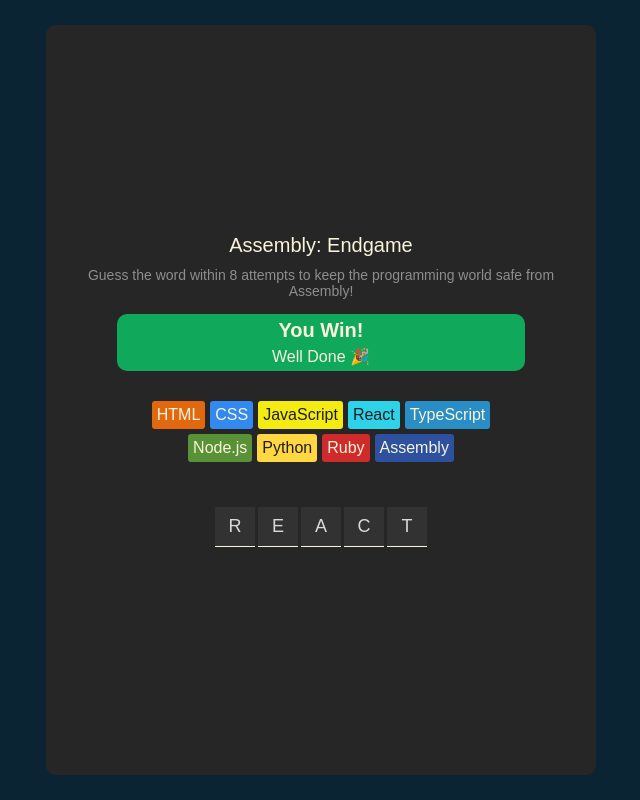
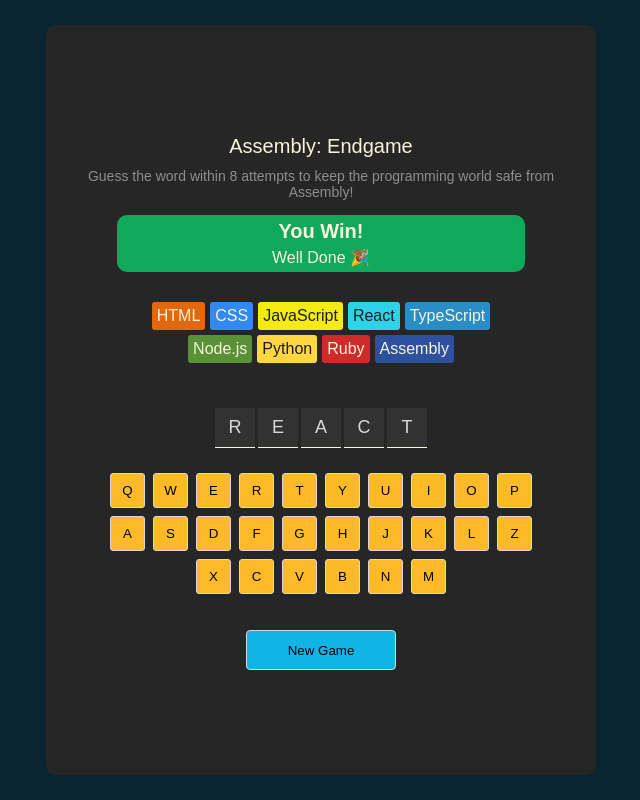
Before and after one commit to prathmyx/AssemblyEndgame, a React (Vite) app: page / in a window 1280 px wide. Shown: the whole page, without its empty margins (319-959 px from the left). Built offline with nearby package versions, Linux system fonts and the light colour scheme.

Commit message:
feat:added keys and button

```diff
--- a/src/Components/App.jsx
+++ b/src/Components/App.jsx
@@ -3,6 +3,8 @@
 import Chips from "./Chips"
 import { languages } from "./languages"
 import Word from "./Word"
+import Keyboard from "./Keyboard"
+import Button from "./Button"
 
 export default function App() {
     const [word, setWord] = useState("react");
@@ -13,11 +15,15 @@
 
     const wordList = word.split("");
 
+    const alphaList = "qwertyuiopasdfghjklzxcvbnm".split("");
+
     return (
         <>
             <Status won={true}/>
             <Chips list={langs}/>
             <Word word={wordList}/>
+            <Keyboard alpha={alphaList} />
+            <Button handleClick={false} />
         </>
     )
 }
--- /dev/null
+++ b/src/Components/Button.jsx
@@ -0,0 +1,5 @@
+export default function Button(props) {
+    return (
+        <button className="new-game">New Game</button>
+    )
+}
--- /dev/null
+++ b/src/Components/Keyboard.jsx
@@ -0,0 +1,14 @@
+export default function Keyboard(props) {
+    return (
+        <section className="keys-container">
+            {props.alpha.map((keys) => {
+                return (
+                    <button className="keys"
+                          key={keys}>
+                        {keys.toUpperCase()}
+                    </button>
+                )
+            })}
+        </section>
+    )
+}
--- a/src/index.css
+++ b/src/index.css
@@ -93,3 +93,33 @@
     font-size: 1.125rem;
     border-bottom: 1px solid #F9F4DA;
 }
+
+section.keys-container {
+    display: flex;
+    flex-wrap: wrap;
+    gap: 8px;
+    justify-content: center;
+    max-width: 450px;
+    margin-bottom: 36px;
+}
+
+button.keys {
+    height: 35px;
+    width: 35px;
+    background-color: #FCBA29;
+    border: 1px solid #D7D7D7;
+    border-radius: 3px;
+    cursor: pointer;
+}
+
+button.new-game {
+    background-color: #11B5E5;
+    border: 1px solid #D7D7D7;
+    border-radius: 4px;
+    width: 150px;
+    height: 40px;
+    padding: 6px 12px;
+    display: block;
+    margin-inline: auto;
+    cursor: pointer;
+}
```
